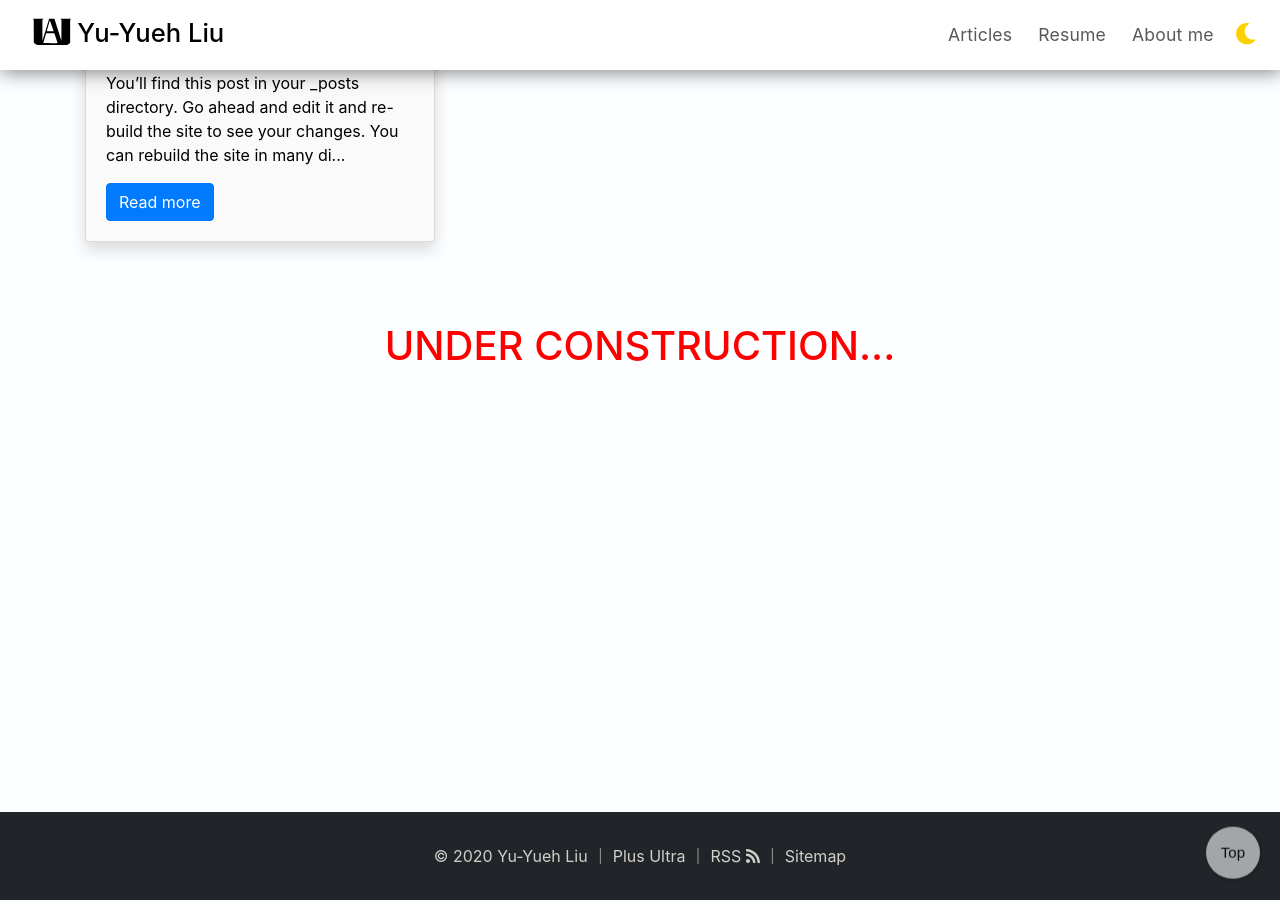
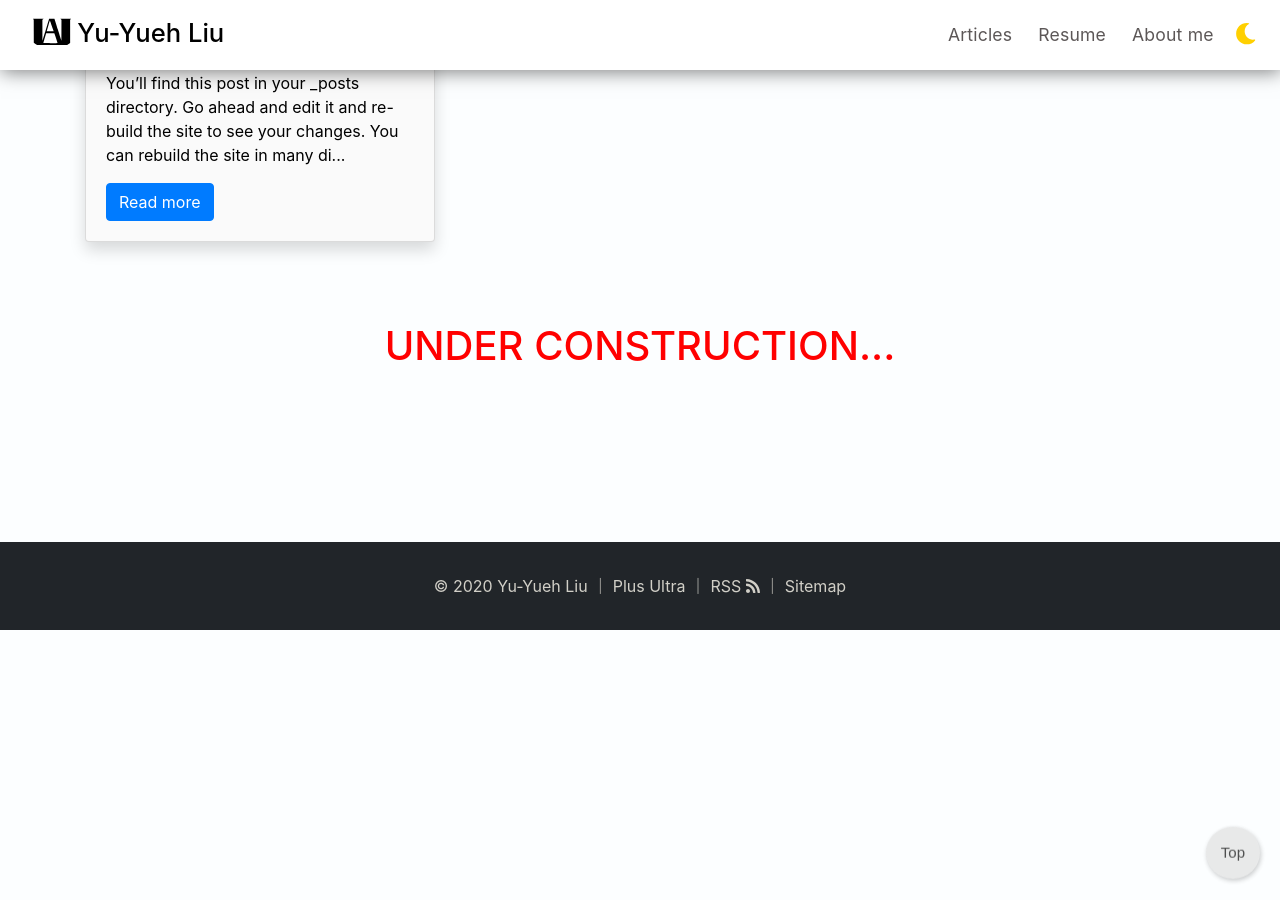
Before and after one commit to UAce/UAce.github.io, a Jekyll site: the page built from index.html, in a window 1280 px wide and 900 px high, scrolled down 1101 px. Built offline with Jekyll 4.4.1, drawn with Linux system fonts in a browser that asks for light colours; nearby versions of some CDN libraries.

Commit message:
fix height of under_construction css class

```diff
--- a/_sass/custom/_base.scss
+++ b/_sass/custom/_base.scss
@@ -268,7 +268,7 @@ $fadeIn-direction: ("Down", "Up", "Left", "Right");
 .under_construction {
   color: red;
   text-transform: uppercase;
-  height: 50vh;
+  height: 20vh;
   margin-top: 4rem;
 }
 
```
